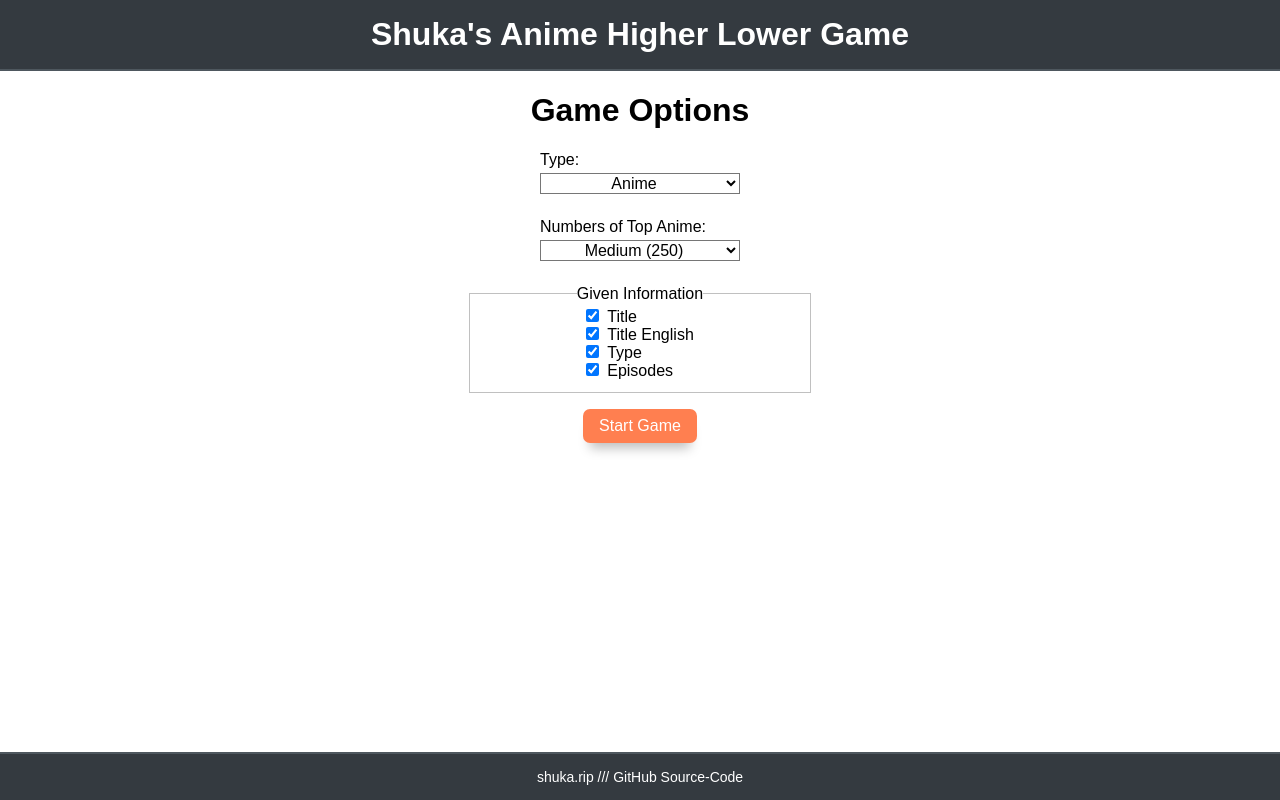
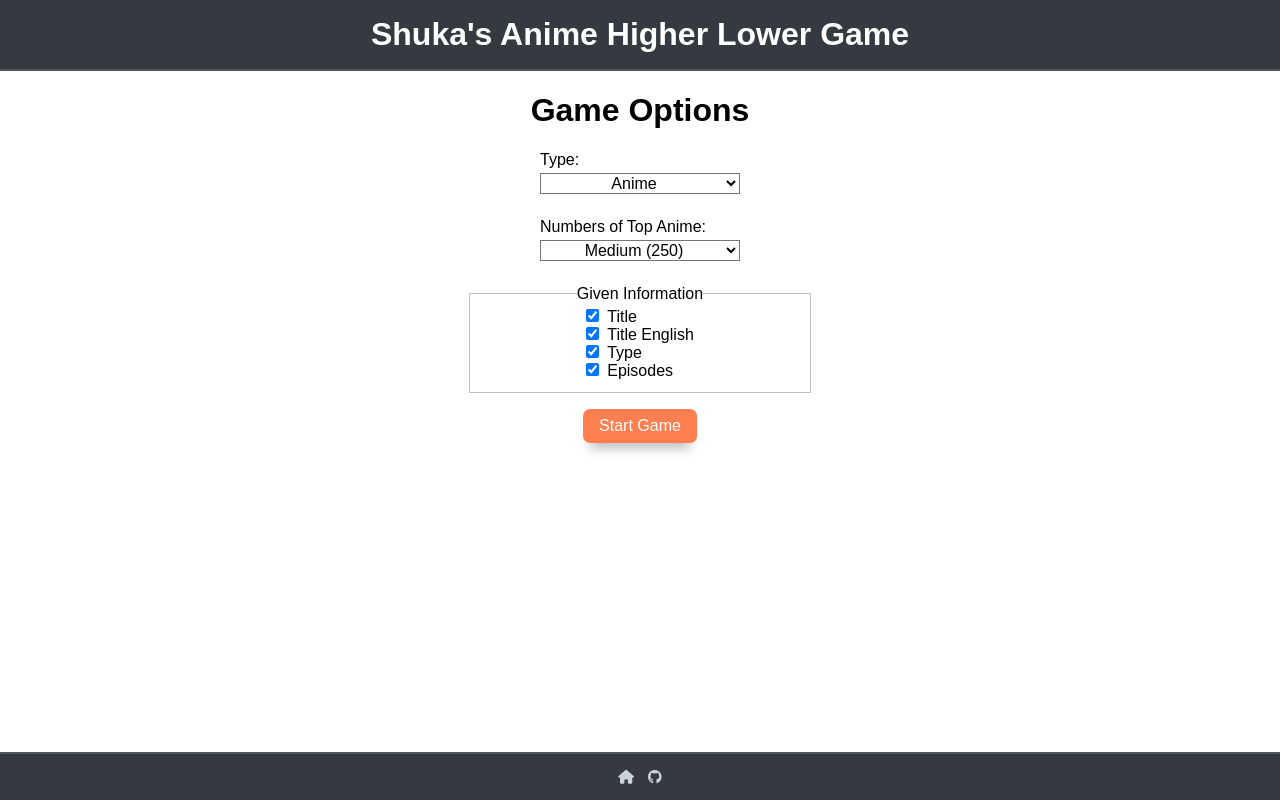
Before and after one commit to Shukaaa/anime-higher-lower, an Angular app: page / in a window 1280 px wide. Built offline with nearby package versions, Linux system fonts and the light colour scheme.

Commit message:
more css improvements

```diff
--- a/src/app/core/components/footer/footer.component.css
+++ b/src/app/core/components/footer/footer.component.css
@@ -3,13 +3,14 @@ footer {
   padding: 15px 0;
   border-top: 2px solid var(--border-dark);
   font-size: 14px;
-  color: #fff;
 }
 
 a {
-  color: #fff;
+  transition: 0.2s;
+  margin: 0.5em;
+  color: var(--background-dark-lighter);
 }
 
 a:hover {
-  text-decoration: underline;
+  color: var(--border-dark);
 }
--- a/src/app/core/components/footer/footer.component.html
+++ b/src/app/core/components/footer/footer.component.html
@@ -1,5 +1,6 @@
 <footer>
   <span>
-    <a href="https://shuka.rip">shuka.rip</a>  ///  <a href="https://github.com/Shukaaa/anime-higher-lower">GitHub Source-Code</a>
+    <a href="https://shuka.rip"><i class="fa-solid fa-house"></i></a>
+    <a href="https://github.com/Shukaaa/anime-higher-lower"><i class="fa-brands fa-github"></i></a>
   </span>
 </footer>
--- a/src/app/core/components/loading/loading.component.css
+++ b/src/app/core/components/loading/loading.component.css
@@ -13,7 +13,7 @@
   height: 64px;
   margin: 8px;
   border: 8px solid;
-  border-color: #333 transparent transparent transparent;
+  border-color: var(--background-dark) transparent transparent transparent;
   border-radius: 50%;
   animation: lds-ring 1.2s cubic-bezier(0.5, 0, 0.5, 1) infinite;
 }
--- a/src/app/core/views/content/content.component.css
+++ b/src/app/core/views/content/content.component.css
@@ -30,12 +30,12 @@
 img {
   object-fit: cover;
   border-radius: 12px;
+  transition: 0.2s;
 }
 
 img:hover {
-  box-shadow: 0 12px 12px -7px #bdbdbd, 5px 5px 15px 5px rgba(0,0,0,0);
+  box-shadow: 0 12px 12px -7px var(--background-dark), 5px 5px 15px 5px rgba(0,0,0,0);
   border-radius: 18px;
-  transition: 0.1s;
 }
 
 p {
--- a/src/index.html
+++ b/src/index.html
@@ -6,6 +6,7 @@
   <base href="/">
   <meta name="viewport" content="width=device-width, initial-scale=1">
   <link rel="icon" type="image/x-icon" href="favicon.ico">
+  <script src="https://kit.fontawesome.com/5bf597b54b.js" crossorigin="anonymous"></script>
 </head>
 <body>
   <app-root></app-root>
--- a/src/styles.css
+++ b/src/styles.css
@@ -2,6 +2,7 @@
 
 :root {
   --background-dark: #343a40;
+  --background-dark-lighter: #cbd2d9;
   --border-dark: #4e575e;
 
 
```
